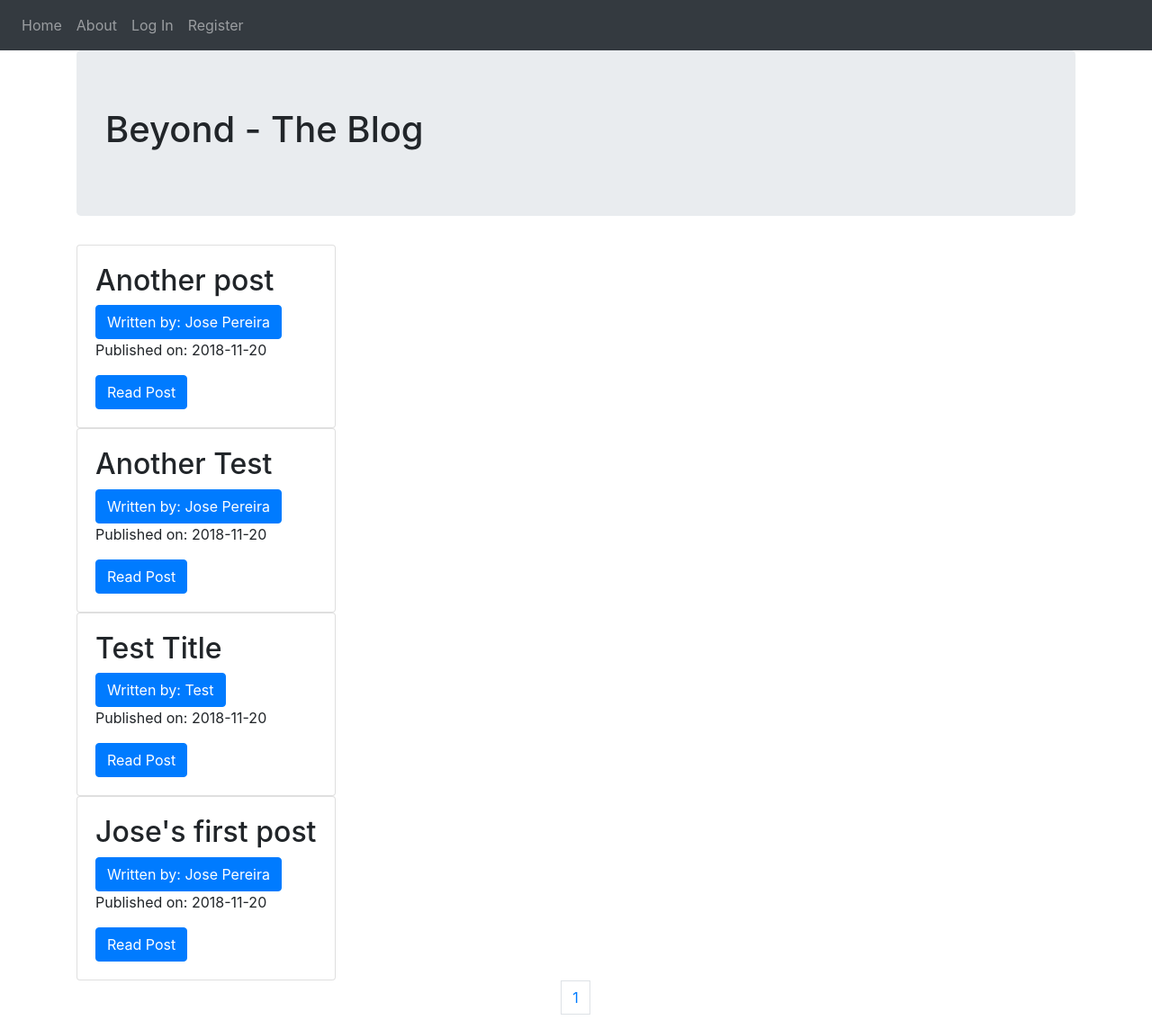
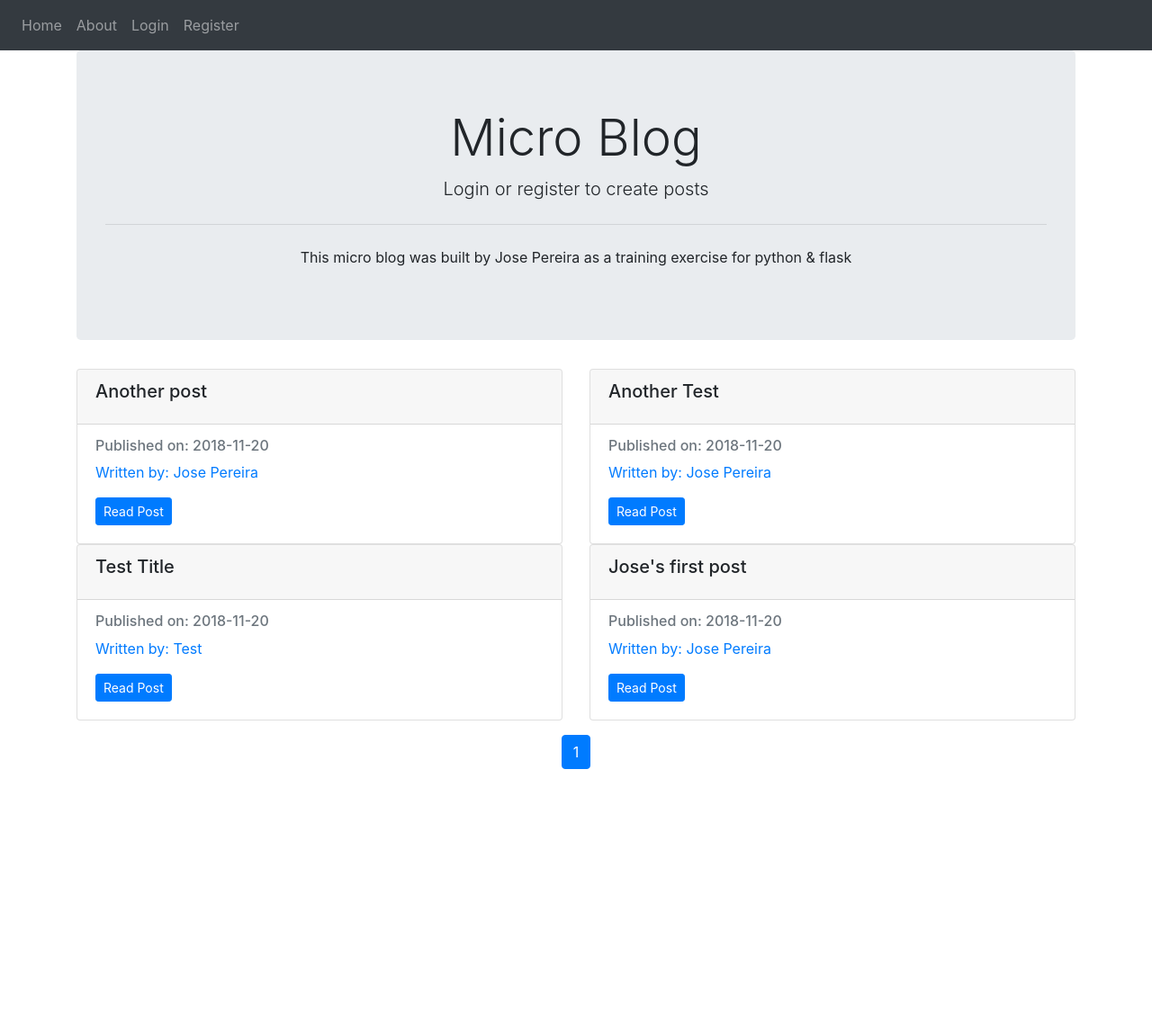
Before and after one commit to hetfdex/social-media-blog-python, a Flask app: page / in a window 1280 px wide. Shown: the whole page at 90% size. After the commit the page ends 855 px from the top, so only its background shows below. Run offline with Flask 2, Linux system fonts and the light colour scheme; data comes from the database, SQL or seed files in the repository; both versions use the stored data as it was after the commit; some libraries are stand-ins or nearby versions.

Commit message:
HTML polishes and bug fixes. Final version.

```diff
--- a/blog/templates/base.html
+++ b/blog/templates/base.html
@@ -1,32 +1,42 @@
-<!DOCTYPE html>
-<html lang="en" dir="ltr">
-
+<!doctype html>
+<html lang="en">
   <head>
     <meta charset="utf-8">
+    <meta name="viewport" content="width=device-width, initial-scale=1, shrink-to-fit=no">
 
     <link rel="stylesheet" href="https://stackpath.bootstrapcdn.com/bootstrap/4.1.3/css/bootstrap.min.css" integrity="sha384-MCw98/SFnGE8fJT3GXwEOngsV7Zt27NXFoaoApmYm81iuXoPkFOJwJ8ERdknLPMO" crossorigin="anonymous">
 
-    <script src="https://code.jquery.com/jquery-3.3.1.slim.min.js" integrity="sha384-q8i/X+965DzO0rT7abK41JStQIAqVgRVzpbzo5smXKp4YfRvH+8abtTE1Pi6jizo" crossorigin="anonymous"></script>
-    <script src="https://cdnjs.cloudflare.com/ajax/libs/popper.js/1.14.3/umd/popper.min.js" integrity="sha384-ZMP7rVo3mIykV+2+9J3UJ46jBk0WLaUAdn689aCwoqbBJiSnjAK/l8WvCWPIPm49" crossorigin="anonymous"></script>
-    <script src="https://stackpath.bootstrapcdn.com/bootstrap/4.1.3/js/bootstrap.min.js" integrity="sha384-ChfqqxuZUCnJSK3+MXmPNIyE6ZbWh2IMqE241rYiqJxyMiZ6OW/JmZQ5stwEULTy" crossorigin="anonymous"></script>
-
-    <title>Beyond - The Blog</title>
+    <title>Micro Blog</title>
   </head>
-
   <body>
     <nav class="navbar navbar-expand-lg navbar-dark bg-dark">
-      <div class="navbar-nav">
-        <a class = "nav-item nav-link" href="{{url_for("core.index")}}">Home</a>
-        <a class = "nav-item nav-link" href="{{url_for("core.about")}}">About</a>
-        {% if current_user.is_authenticated %}
-          <a class = "nav-item nav-link" href="{{url_for("blog_posts.create_post")}}">Create Post</a>
-          <a class = "nav-item nav-link" href="{{url_for("users.account")}}">My Account</a>
-          <a class = "nav-item nav-link" href="{{url_for("users.logout")}}">Log Out</a>
-        {% else %}
-          <a class = "nav-item nav-link" href="{{url_for("users.login")}}">Log In</a>
-          <a class = "nav-item nav-link" href="{{url_for("users.register")}}">Register</a>
-        {% endif %}
-      </div>
+        <div>
+          <ul class="navbar-nav mr-auto">
+            <li class="nav-item">
+              <a class="nav-link" href="{{url_for("core.index")}}">Home</a>
+            </li>
+            <li class="nav-item">
+              <a class="nav-link" href="{{url_for("core.about")}}">About</a>
+            </li>
+          {% if current_user.is_authenticated %}
+            <li class="nav-item">
+              <a class="nav-link" href="{{url_for("blog_posts.create_post")}}">Create Post</a>
+            </li>
+            <li class="nav-item">
+              <a class="nav-link" href="{{url_for("users.account")}}">My Account</a>
+            </li>
+            <li class="nav-item">
+              <a class="nav-link" href="{{url_for("users.logout")}}">Logout</a>
+            </li>
+          {% else %}
+            <li class="nav-item">
+              <a class="nav-link" href="{{url_for("users.login")}}">Login</a>
+            </li>
+            <li class="nav-item">
+              <a class="nav-link" href="{{url_for("users.register")}}">Register</a>
+            </li>
+          {% endif %}
+        </div>
     </nav>
 
     <div class="container">
@@ -34,5 +44,9 @@
 
       {% endblock %}
     </div>
+
+    <script src="https://code.jquery.com/jquery-3.3.1.slim.min.js" integrity="sha384-q8i/X+965DzO0rT7abK41JStQIAqVgRVzpbzo5smXKp4YfRvH+8abtTE1Pi6jizo" crossorigin="anonymous"></script>
+    <script src="https://cdnjs.cloudflare.com/ajax/libs/popper.js/1.14.3/umd/popper.min.js" integrity="sha384-ZMP7rVo3mIykV+2+9J3UJ46jBk0WLaUAdn689aCwoqbBJiSnjAK/l8WvCWPIPm49" crossorigin="anonymous"></script>
+    <script src="https://stackpath.bootstrapcdn.com/bootstrap/4.1.3/js/bootstrap.min.js" integrity="sha384-ChfqqxuZUCnJSK3+MXmPNIyE6ZbWh2IMqE241rYiqJxyMiZ6OW/JmZQ5stwEULTy" crossorigin="anonymous"></script>
   </body>
 </html>
--- a/blog/templates/error_pages/403.html
+++ b/blog/templates/error_pages/403.html
@@ -2,6 +2,7 @@
 
 {% block content %}
   <div class="jumbotron">
-    <h1>403 - FORBIDDEN ACCESS</h1>
+    <h1 class="display-4 text-center">403</h1>
+    <p class="lead text-center">Forbidden Access</p>
   </div>
 {% endblock %}
--- a/blog/templates/index.html
+++ b/blog/templates/index.html
@@ -2,27 +2,38 @@
 
 {% block content %}
 <div class="jumbotron">
-    <h1>Beyond - The Blog</h1>
+  <h1 class="display-4 text-center">Micro Blog</h1>
+  <p class="lead text-center">Login or register to create posts</p>
+  <hr class="my-4">
+  <p class="text-center">This micro blog was built by Jose Pereira as a training exercise for python & flask</p>
 </div>
 
+<div class="row">
   {% for blog_post in blog_posts.items %}
-    <div class="card" style="width: 18rem;">
+    <div class="col-sm-6">
+      <div class="card">
+        <div class="card-header">
+          <h5 class="card-title">{{blog_post.title}}</h5>
+        </div>
         <div class="card-body">
-        <h2> <a class="card-title" href="{{url_for("blog_posts.blog_post", blog_post_id=blog_post.id)}}"></a>{{blog_post.title}}</h2>
-        <a href="{{url_for("users.user_posts", username=blog_post.author.username)}}" class="btn btn-primary">Written by: {{blog_post.author.username}}</a>
-        <p>Published on: {{blog_post.date.strftime("%Y-%m-%d")}}</p>
-        <a class="btn btn-primary" href="{{url_for("blog_posts.blog_post", blog_post_id=blog_post.id)}}" class="btn btn-primary">Read Post</a>
+          <h6 class="card-subtitle mb-2 text-muted">Published on: {{blog_post.date.strftime("%Y-%m-%d")}}</h6>
+          <a href="{{url_for("users.user_posts", username=blog_post.author.username)}}" class="card-link">Written by: {{blog_post.author.username}}</a>
+          <p></p>
+          <a class="btn btn-primary btn-sm" href="{{url_for("blog_posts.blog_post", blog_post_id=blog_post.id)}}" class="btn btn-primary">Read Post</a>
+        </div>
       </div>
     </div>
   {% endfor %}
+</div>
+<p></p>
 
 <nav aria-label="Page Navigation">
   <ul class="pagination justify-content-center">
     {% for i in blog_posts.iter_pages(left_edge=1, right_edge=1, left_current=1, right_current=2) %}
       {% if blog_posts.page == i %}
-            <li class="page-item-disabled"><a class="page-link" href="{{url_for("core.index", page=i)}}">{{i}}</a></li>
+        <li class="page-item active"><a class="page-link" href="{{url_for("core.index", page=i)}}">{{i}}</a></li>
       {% else %}
-            <li class="page-item"><a class="page-link" href="{{url_for("core.index", page=i)}}">{{i}}</a></li>
+        <li class="page-item disabled"><a class="page-link" href="{{url_for("core.index", page=i)}}">{{i}}</a></li>
       {% endif %}
     {% endfor %}
   </ul>
--- a/migrations/versions/fb4531020592_.py
+++ b/migrations/versions/8fa7f3af1ae8_.py
@@ -1,8 +1,8 @@
 """empty message
 
-Revision ID: fb4531020592
+Revision ID: 8fa7f3af1ae8
 Revises:
-Create Date: 2018-11-20 11:52:14.434591
+Create Date: 2018-11-20 12:23:35.315149
 
 """
 from alembic import op
@@ -10,7 +10,7 @@ import sqlalchemy as sa
 
 
 # revision identifiers, used by Alembic.
-revision = 'fb4531020592'
+revision = '8fa7f3af1ae8'
 down_revision = None
 branch_labels = None
 depends_on = None
```
Also changed, not shown: blog/templates/about.html (+5 -5 lines), blog/templates/account.html (+14 -7 lines), blog/templates/blog_post.html (+10 -10 lines), blog/templates/create_post.html (+14 -7 lines), blog/templates/error_pages/404.html (+4 -3 lines), blog/templates/login.html (+14 -6 lines), blog/templates/register.html (+21 -8 lines), blog/templates/user_posts.html (+20 -9 lines), blog/data.sqlite, blog/static/profile_pictures/Jose Pereira.jpg (added), blog/static/profile_pictures/Test.jpg (added). Lines whose indentation alone changed are shown as unchanged.
